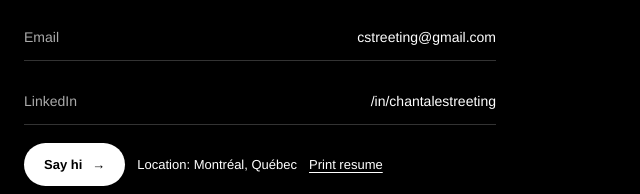
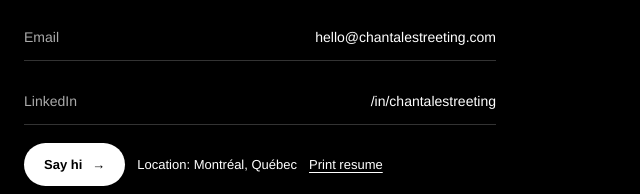
Before and after one commit to iamcstreeting/chantalestreeting.com, a plain HTML site: page index.html in a window 1280 px wide. Shown: the part 8652-8846 px from the top of the page, 640-1280 px from the left. Drawn offline with Linux system fonts and the light colour scheme.

Commit message:
Use hello@chantalestreeting.com as contact email
Co-Authored-By: Claude Opus 5.5 <noreply@anthropic.com>

```diff
--- a/index.html
+++ b/index.html
@@ -415,10 +415,10 @@ footer h2{font-size:clamp(34px,5vw,44px)}
       </ul>
       <div class="fcontact">
         <h2>Let's talk.</h2>
-        <a class="line" href="mailto:cstreeting@gmail.com"><span>Email</span><b>cstreeting@gmail.com</b></a>
+        <a class="line" href="mailto:hello@chantalestreeting.com"><span>Email</span><b>hello@chantalestreeting.com</b></a>
         <a class="line" href="https://www.linkedin.com/in/chantalestreeting" target="_blank" rel="noopener"><span>LinkedIn</span><b>/in/chantalestreeting</b></a>
         <div class="fbtns">
-          <a class="btn light" href="mailto:cstreeting@gmail.com">Say hi <span aria-hidden="true">→</span></a>
+          <a class="btn light" href="mailto:hello@chantalestreeting.com">Say hi <span aria-hidden="true">→</span></a>
           <span>Location: Montréal, Québec</span>
           <a class="u" href="#" onclick="window.print();return false;">Print resume</a>
         </div>
```
